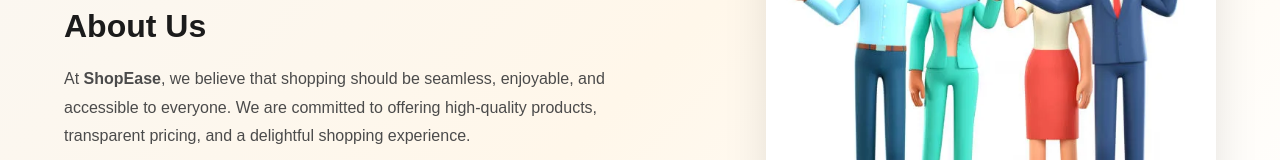
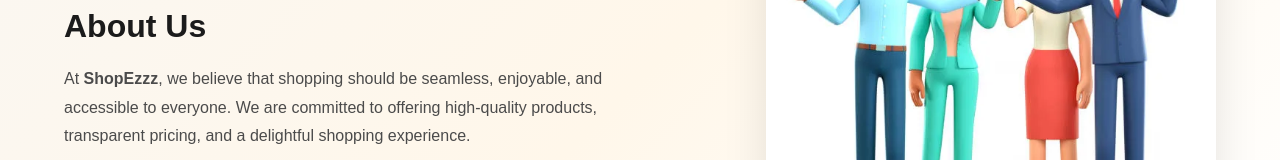
Before and after one commit to sumo-07/React-Ecommerce, a React (Vite) app: page /about in a window 1280 px wide. Shown: the part 263-423 px from the top of the page. Built offline with nearby package versions, Linux system fonts and the light colour scheme.

Commit message:
minor brand name change

```diff
--- a/src/Pages/About.jsx
+++ b/src/Pages/About.jsx
@@ -13,7 +13,7 @@
                     <div className="about-text">
                         <h1>About Us</h1>
                         <p>
-                            At <strong>ShopEase</strong>, we believe that shopping should be seamless, enjoyable,
+                            At <strong>ShopEzzz</strong>, we believe that shopping should be seamless, enjoyable,
                             and accessible to everyone. We are committed to offering high-quality products,
                             transparent pricing, and a delightful shopping experience.
                         </p>
```
